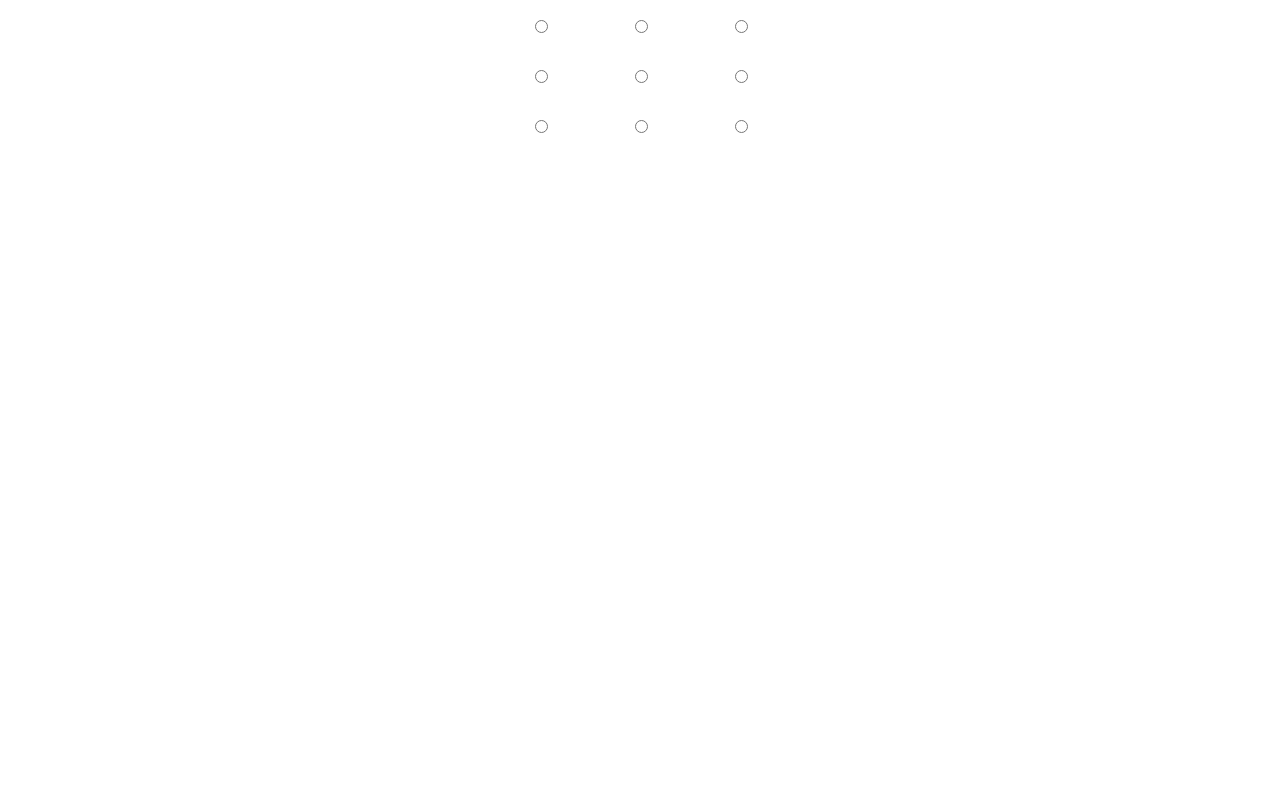
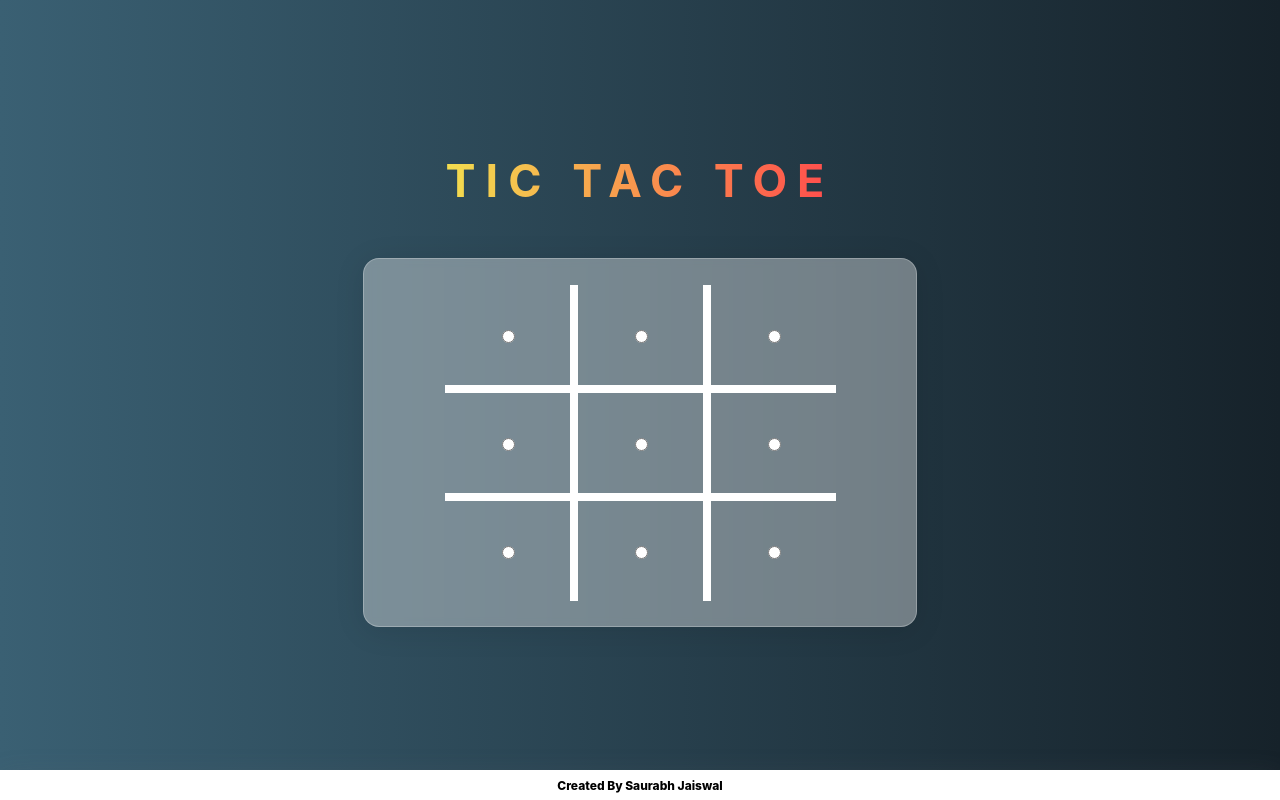
Before and after one commit to SaurabhJaisl/Tic-Tic-Toe, a React (Create React App) app: page /GameBoard in a window 1280 px wide. Built offline with nearby package versions, Linux system fonts and the light colour scheme.

Commit message:
done with patterns and some UI part

```diff
--- a/package.json
+++ b/package.json
@@ -8,7 +8,9 @@
     "@testing-library/user-event": "^13.5.0",
     "bootstrap": "^5.1.3",
     "react": "^18.0.0",
+    "react-awesome-slider": "^4.1.0",
     "react-dom": "^18.0.0",
+    "react-router-dom": "^6.3.0",
     "react-scripts": "5.0.0",
     "web-vitals": "^2.1.4"
   },
--- a/src/App.css
+++ b/src/App.css
@@ -1,97 +1,23 @@
-.App {
+.MainBoard {
+  height: calc(100vh - 30px);
+  display: flex;
+  justify-content: center;
+  flex-direction: column;
+  align-items: center;
+  background: #16222A;
+  background: -webkit-linear-gradient(to right, #3A6073, #16222A);
+  background: linear-gradient(to right, #3A6073, #16222A);
+}
+.page-title {
+  background: linear-gradient( to right, hsl(52deg 87% 63%), hsl(0deg 100% 65%) );
+  -webkit-background-clip: text;
+  -webkit-text-fill-color: transparent;
   text-align: center;
+  font-size: 45px;
+  letter-spacing: 10px;
 }
-
-.App-logo {
-  height: 40vmin;
-  pointer-events: none;
-}
-
-@media (prefers-reduced-motion: no-preference) {
-  .App-logo {
-    animation: App-logo-spin infinite 20s linear;
+@media (max-width: 767px) {
+  .page-title {
+    font-size: 34px;
   }
 }
-
-.App-header {
-  background-color: #282c34;
-  min-height: 100vh;
-  display: flex;
-  flex-direction: column;
-  align-items: center;
-  justify-content: center;
-  font-size: calc(10px + 2vmin);
-  color: white;
-}
-
-.App-link {
-  color: #61dafb;
-}
-
-@keyframes App-logo-spin {
-  from {
-    transform: rotate(0deg);
-  }
-  to {
-    transform: rotate(360deg);
-  }
-}
-
-
-
-
-
-.game {
-  font: 14px 'Century Gothic', Futura, sans-serif;
-  margin: 20px;
-  min-height: 260px;
-}
-
-.game ol,
-.game ul {
-  padding-left: 30px;
-}
-
-.board-row:after {
-  clear: both;
-  content: '';
-  display: table;
-}
-
-.status {
-  margin-bottom: 10px;
-}
-
-.restart {
-  margin-top: 10px;
-}
-
-.square {
-  background: #fff;
-  border: 1px solid #999;
-  float: left;
-  font-size: 24px;
-  font-weight: bold;
-  line-height: 34px;
-  height: 34px;
-  margin-right: -1px;
-  margin-top: -1px;
-  padding: 0;
-  text-align: center;
-  width: 34px;
-}
-
-.square:focus {
-  outline: none;
-  background: #ddd;
-}
-
-.game {
-  display: flex;
-  flex-direction: row;
-}
-
-.game-info {
-  margin-left: 20px;
-  min-width: 190px;
-}
--- a/src/App.js
+++ b/src/App.js
@@ -1,13 +1,23 @@
+import { Route, Routes } from 'react-router-dom';
 import './App.css';
+import Footer from './components/Footer/Footer';
 import GameBoard from './components/GameBoard/GameBoard';
+import PlayState from './components/PlayState/PlayState';
 
 
-function App(props) {
+function App() {
 
 
   return (
     <div className="App">
-        <GameBoard />
+      <div className='MainBoard'>
+       <h1 className='page-title'>TIC TAC TOE</h1>
+        <Routes >
+          <Route path='GameBoard' element={ <GameBoard />} />
+          <Route path='/' element={ <PlayState />}/>
+        </Routes>
+        </div>
+        <Footer title={'Created By Saurabh Jaiswal'} />
     </div>
   );
 }
--- /dev/null
+++ b/src/components/Footer/Footer.css
@@ -0,0 +1,11 @@
+.footer {
+    box-shadow: rgb(100 100 111 / 20%) 0px 7px 29px 0px;
+    height: 30px;
+    display: flex;
+    justify-content: center;
+    align-items: center;
+}
+.footer p {
+    font-size: 12px;
+    font-weight: 800;
+}
--- /dev/null
+++ b/src/components/Footer/Footer.js
@@ -0,0 +1,12 @@
+import React from 'react';
+import './Footer.css';
+
+const Footer = (props) => {
+  return (
+    <div className='footer'>
+          <p>{props.title}</p>
+    </div>
+  )
+}
+
+export default Footer
--- a/src/components/GameBoard/GameBoard.css
+++ b/src/components/GameBoard/GameBoard.css
@@ -1,13 +1,64 @@
 .board {
     display: flex;
-    max-width: 300px;
-    margin: 0 auto;
+    max-width:500px;
     flex-wrap: wrap;
+    justify-content: center;
+    padding: 2%;
+    margin: 20px;
+    width: 100%;
+    background: rgba(255, 255, 255, 0.37);
+    border-radius: 16px;
+    box-shadow: 0 4px 30px rgba(0, 0, 0, 0.1);
+    backdrop-filter: blur(4px);
+    -webkit-backdrop-filter: blur(4px);
+    border: 1px solid rgba(255, 255, 255, 0.25);
 }
 .board > div {
-    width: calc(100% / 3);
-    height: 50px;
+    width: calc(100% / 4);
+    height: 100px;
     display: flex;
     justify-content: center;
     align-items: center;
 }
+.BoardSpot {
+    border: 4px solid #fff;
+}
+/* .BoardSpot > input {
+    visibility: hidden;
+} */
+.BoardSpot:nth-child(1) {
+  border-top: none;
+  border-left: none;
+}
+.BoardSpot:nth-child(2) {
+    border-top: none;
+}
+.BoardSpot:nth-child(3) {
+    border-top: none;
+    border-right: none;
+}
+.BoardSpot:nth-child(4) {
+    border-left: none;
+}
+.BoardSpot:nth-child(6) {
+    border-right: none;
+}
+.BoardSpot:nth-child(7) {
+    border-left: none;
+    border-bottom: none;
+}
+.BoardSpot:nth-child(8) {
+    border-bottom: none;
+}
+.BoardSpot:nth-child(9) {
+    border-right: none;
+    border-bottom: none;
+}
+@media (max-width: 767px) {
+    .board > div {
+        height: 70px;
+    }
+    .board {
+        max-width: 320px;
+    }
+}
--- a/src/components/GameBoard/GameBoard.js
+++ b/src/components/GameBoard/GameBoard.js
@@ -1,23 +1,21 @@
 import React from 'react';
 import Squares from './Squares';
 import './GameBoard.css';
-// import Winner from '../Winner/Winner';
 
 const GameBoard = () => {
 
   let mainBoard = [
-  ["","",""],
-  ["","",""],
-  ["","",""]
+    ["", "", ""],
+    ["", "", ""],
+    ["", "", ""]
   ];
-let playerTurn,turnFlag = false;
-
+  let playerTurn, turnFlag = false, turnCount = 0;
   const receivedValue = (receivedData, playerO, playerX) => {
 
     if (turnFlag) {
       playerTurn = playerO;
       turnFlag = false;
-}else {
+    } else {
       playerTurn = playerX;
       turnFlag = true
     }
@@ -27,20 +25,40 @@ mainBoard[position][value] = playerTurn;
     winnerCal(mainBoard, playerO, playerX)
   }
   const winnerCal = (playersData, playerO, playerX) => {
+    turnCount++
     console.log(playersData);
+    if (turnCount > 3) {
+      for (let i = 0; i < playersData.length; i++) {
+        for (let j = 0; j < playersData.length; j++) {
+          if (((playersData[i][j] === playerX) && (playersData[i][j + 1] === playerX) && (playersData[i][j + 2] === playerX)) ||
+            ((i === 0) && ((playersData[i][j] === playerX) && (playersData[i + 1][j] === playerX) && (playersData[i + 2][j] === playerX)))) {
+            console.log(`${playerX} is won`);
+          } else if ((((playersData[i][j] === playerO) && (playersData[i][j + 1] === playerO) && (playersData[i][j + 2] === playerO)) || ((i === 0) && ((playersData[i][j] === playerO) && (playersData[i + 1][j] === playerO) && (playersData[i + 2][j] === playerO))))) {
+            console.log(`${playerO} is won`);
+          }
+        }
+        if ((i === 0) && (((playersData[i][i] === playerX) && (playersData[i + 1][i + 1] === playerX) && (playersData[i + 2][i + 2] === playerX)) ||
+        (((playersData[i][i + 2]) === playerX) && (playersData[i + 1][i + 1] === playerX) && (playersData[i + 2][i] === playerX)))) {
+          console.log(`${playerX} is won`)
+        } else if ((i === 0) && (((playersData[i][i] === playerO) && (playersData[i + 1][i + 1] === playerO) && (playersData[i + 2][i + 2] === playerO)) ||
+        (((playersData[i][i + 2]) === playerO) && (playersData[i + 1][i + 1] === playerO) && (playersData[i + 2][i] === playerO)))) {
+          console.log(`${playerO} is won`);
+        }
+      }
+    }
   }
 
   return (
       <div className='board'>
-        <Squares val={'0,0'} OnSaveValue={receivedValue}/>
-        <Squares val={'0,1'} OnSaveValue={receivedValue}/>
-        <Squares val={'0,2'} OnSaveValue={receivedValue}/>
-        <Squares val={'1,0'} OnSaveValue={receivedValue}/>
-        <Squares val={'1,1'} OnSaveValue={receivedValue}/>
-        <Squares val={'1,2'} OnSaveValue={receivedValue}/>
-        <Squares val={'2,0'} OnSaveValue={receivedValue}/>
-        <Squares val={'2,1'} OnSaveValue={receivedValue}/>
-        <Squares val={'2,2'} OnSaveValue={receivedValue}/>
+        <Squares val={'0,0'} OnSaveValue={receivedValue} />
+        <Squares val={'0,1'} OnSaveValue={receivedValue} />
+        <Squares val={'0,2'} OnSaveValue={receivedValue} />
+        <Squares val={'1,0'} OnSaveValue={receivedValue} />
+        <Squares val={'1,1'} OnSaveValue={receivedValue} />
+        <Squares val={'1,2'} OnSaveValue={receivedValue} />
+        <Squares val={'2,0'} OnSaveValue={receivedValue} />
+        <Squares val={'2,1'} OnSaveValue={receivedValue} />
+        <Squares val={'2,2'} OnSaveValue={receivedValue} />
       </div>
   )
 }
--- a/src/components/GameBoard/Squares.js
+++ b/src/components/GameBoard/Squares.js
@@ -1,4 +1,5 @@
 import React from 'react'
+import './GameBoard.css';
 
 const Squares = (props) => {
 
@@ -17,7 +18,7 @@ const Squares = (props) => {
   }
 
   return (
-    <div>
+    <div className='BoardSpot'>
         <input type={'radio'} value={props.val} onClick={ clickHandler } />
     </div>
   )
--- /dev/null
+++ b/src/components/PlayState/PlayState.js
@@ -0,0 +1,12 @@
+import React from 'react'
+import { Link } from 'react-router-dom'
+
+const PlayState = () => {
+  return (
+    <div>
+        <Link to='/GameBoard'>Play</Link>
+    </div>
+  )
+}
+
+export default PlayState
--- a/src/index.js
+++ b/src/index.js
@@ -3,10 +3,11 @@ import './index.css';
 import App from './App';
 import reportWebVitals from './reportWebVitals';
 import { createRoot } from 'react-dom/client';
+import { BrowserRouter } from 'react-router-dom';
 
 const container = document.getElementById('root');
 const root = createRoot(container);
-root.render(<App />);
+root.render(<BrowserRouter><App /></BrowserRouter>);
 
 // If you want to start measuring performance in your app, pass a function
 // to log results (for example: reportWebVitals(console.log))
```
Also changed, not shown: 2 other files (tests, documents, lock files or other folders). Lines whose indentation alone changed are shown as unchanged.
